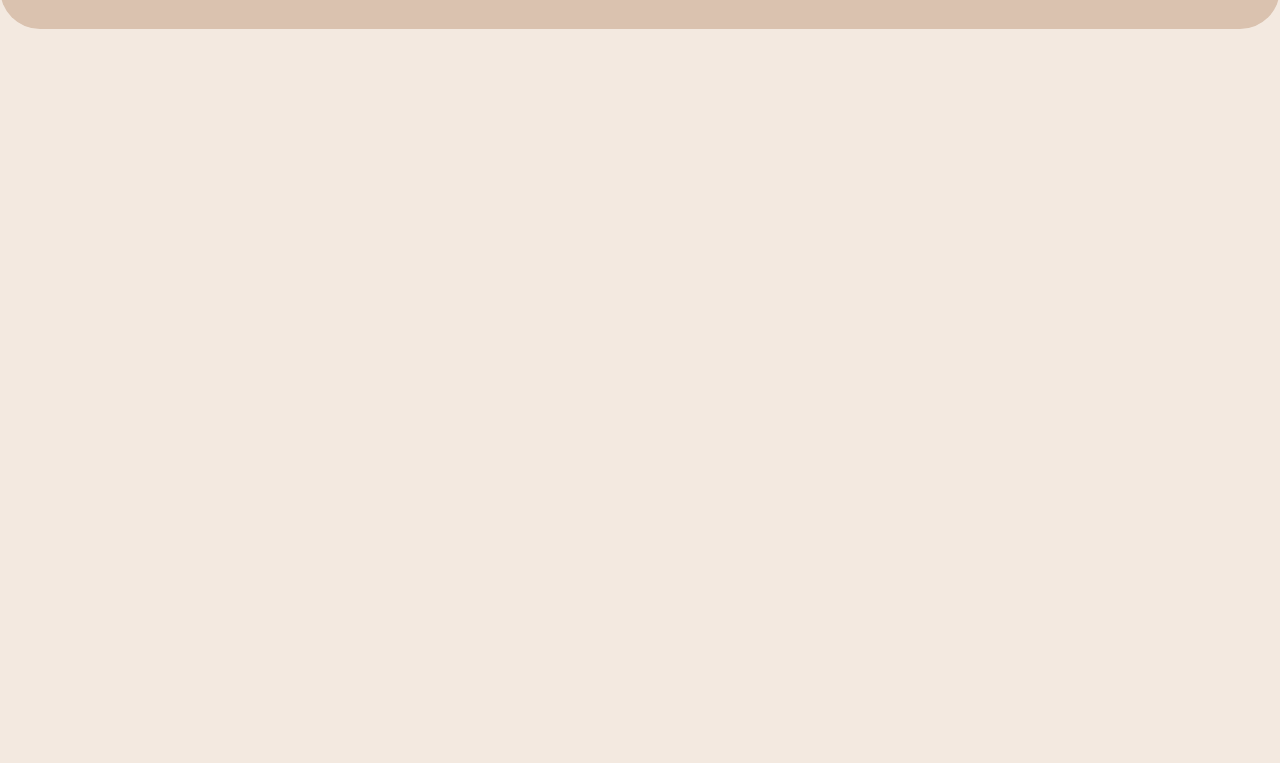
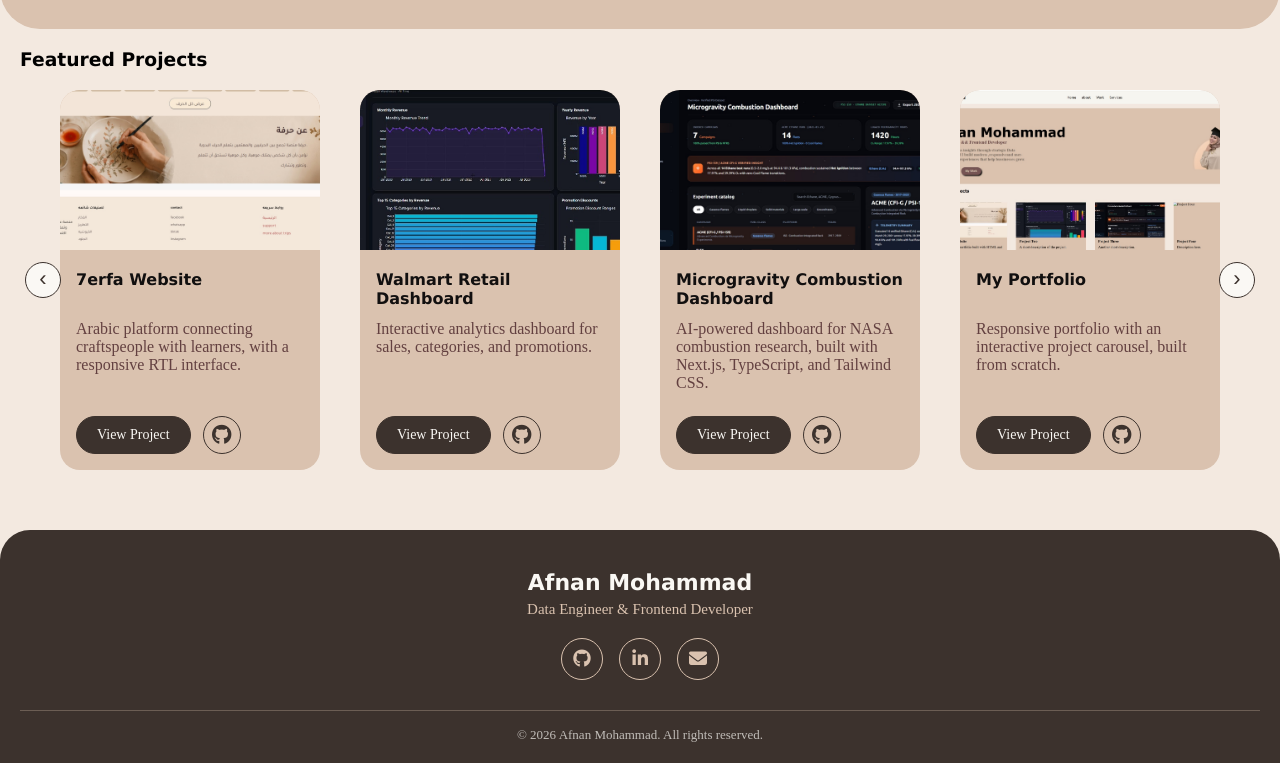
Before and after one commit to AfnanMohamed20/My-portfolio, a plain HTML site: page index.html in a window 1280 px wide. Shown: the part 375-1138 px from the top of the page. Before the commit the page ends 800 px from the top, so only its background shows below. Drawn offline with Linux system fonts and the light colour scheme.

Commit message:
some edits

```diff
--- a/Nasa.css
+++ b/Nasa.css
@@ -131,3 +131,182 @@ section{
     color: #3b342d;
 
 }
+.myprojects{
+    margin: 20px;
+
+
+}
+
+.cards{
+    display: flex;
+    gap: 40px;
+    padding-left: 20px;
+    padding-right: 20px;
+    margin: 20px;
+}
+.cardtitle{
+    font-family: Verdana, Geneva, Tahoma, sans-serif;
+}
+.card{
+    width: 350px;
+    height: 380px;
+    background-color: #dac2af;
+    border-radius: 20px;
+    /* عشان الصوره تاخد نفس انحناءات الكارت */
+    overflow: hidden;
+    display: flex;
+    flex-direction: column;
+    transition: .5s;
+
+}
+.card:hover{
+    box-shadow: 4px 4px 10px rgb(67, 57, 57);
+}
+.card img {
+  width: 100%;
+  height: 160px;
+  object-fit: cover;
+  display: block;
+  flex-shrink: 0;
+}
+.card h4,
+.card p {
+  display: block;
+  padding: 8px 16px 0;
+}
+.slider {
+  position: relative;
+}
+.arrow {
+    position: absolute;
+    top: 50%;
+    width: 36px;
+    height: 36px;
+    border: 1.5px solid rgb(60, 50, 45);
+    border-radius: 50%;
+    background-color: rgb(250, 248, 244);
+    color: rgb(60, 50, 45);
+    font-size: 22px;
+    /* align-items: center;
+    justify-content: center; */
+    padding: 0 0 3px;
+    transform: translateY(-50%);
+    /* line-height: 1; */
+    cursor: pointer;
+    transition: .5s;
+
+}
+.arrow:hover{
+     background-color: rgb(60, 50, 45);
+     color: rgb(250, 248, 244);
+}
+.left {
+  left: 5px;
+}
+
+.right {
+  right: 5px;
+}
+.card h4{
+    padding-top: 20px;
+    font-family: Verdana, Geneva, Tahoma, sans-serif;
+    color:rgb(17, 15, 15) ;
+    min-height: 2.6em;
+}
+
+.card p{
+    color:rgb(99, 64, 64) ;
+}
+.card .card-actions {
+    display: flex;
+    flex-direction: row;
+    align-items: center;
+    gap: 12px;
+    margin: auto 16px 16px;
+    padding: 0;
+}
+
+.card .card-actions a {
+    display: flex;
+    align-items: center;
+    justify-content: center;
+    width: auto;
+    height: 36px;
+    margin: 0;
+    padding: 0 20px;
+    background-color: rgb(60, 50, 45);
+    color: rgb(250, 248, 244);
+    text-decoration: none;
+    border: 1.5px solid rgb(60, 50, 45);
+    border-radius: 20px;
+    font-size: 14px;
+    transition: .5s;
+}
+
+.card .card-actions a:hover {
+    background-color: rgb(250, 248, 244);
+    color: rgb(60, 50, 45);
+}
+
+.card .card-actions a.github-icon {
+    width: 36px;
+    padding: 0;
+    border-radius: 50%;
+    font-size: 20px;
+    background-color: transparent;
+    color: rgb(60, 50, 45);
+}
+
+.card .card-actions a.github-icon:hover {
+    background-color: rgb(60, 50, 45);
+    color: rgb(250, 248, 244);
+}
+
+.footer {
+    background-color: rgb(60, 50, 45);
+    color: rgb(250, 248, 244);
+    margin-top: 60px;
+    padding: 40px 20px 20px;
+    border-radius: 30px 30px 0 0;
+    text-align: center;
+}
+.footer-name {
+    font-family: Verdana, Geneva, Tahoma, sans-serif;
+    font-size: 22px;
+    margin: 0 0 6px;
+}
+.footer-role {
+    color: #dac2af;
+    font-size: 15px;
+    margin: 0 0 20px;
+}
+.footer-links {
+    display: flex;
+    justify-content: center;
+    gap: 16px;
+    margin-bottom: 30px;
+}
+.footer-links a {
+    width: 40px;
+    height: 40px;
+    display: flex;
+    align-items: center;
+    justify-content: center;
+    border: 1.5px solid #dac2af;
+    border-radius: 50%;
+    color: #dac2af;
+    font-size: 18px;
+    text-decoration: none;
+    transition: .5s;
+}
+.footer-links a:hover {
+    background-color: #dac2af;
+    color: rgb(60, 50, 45);
+}
+.footer-copy {
+    border-top: 1px solid rgba(218, 194, 175, 0.3);
+    padding-top: 16px;
+    margin: 0;
+    font-size: 13px;
+    color: rgba(250, 248, 244, 0.7);
+}
--- a/Nasa.js
+++ b/Nasa.js
@@ -0,0 +1,66 @@
+const projects = [
+  {
+    title: "7erfa Website",
+    description: "Arabic platform connecting craftspeople with learners, with a responsive RTL interface.",
+    image: "7erfa'sphoto.jpeg",
+    link: "https://7erfa.vercel.app/",
+    github: "https://github.com/AfnanMohamed20/7erfa.git"
+  },
+  {
+    title: "Walmart Retail Dashboard",
+    description: "Interactive analytics dashboard for sales, categories, and promotions.",
+    image: "retail.jpeg",
+    link: "https://github.com/AfnanMohamed20/pipline",
+    github: "https://github.com/AfnanMohamed20/pipline"
+  },
+  {
+    title: "Microgravity Combustion Dashboard",
+    description: "AI-powered dashboard for NASA combustion research, built with Next.js, TypeScript, and Tailwind CSS.",
+    image: "NasaD.jpeg",
+    link: "https://github.com/menna-walid24/flame-in-freefall",
+    github: "https://github.com/menna-walid24/flame-in-freefall"
+  },
+  {
+    title: "My Portfolio",
+    description: "Responsive portfolio with an interactive project carousel, built from scratch.",
+    image: "myportfolio.jpeg",
+    link: "https://my-portfolio-one-sandy-79.vercel.app",
+    github: "https://github.com/AfnanMohamed20/My-portfolio.git"
+  }
+];
+// ده بيدور على ال DIV اللى عملتها فى html اللى الكلاس بتاعها اسمه cards
+// querySelector بيدور على اول عنصر فى الصفحه تكون الكلاس بتاعته اسمها cards
+const cardsContainer = document.querySelector(".cards");
+
+projects.forEach(project => {
+
+  const card = document.createElement("div");
+  card.className = "card";
+  card.innerHTML =
+   `
+    <img src="${project.image}" alt="${project.title}">
+    <h4>${project.title}</h4>
+    <p>${project.description}</p>
+        <div class="card-actions">
+      <a href="${project.link}" target="_blank" rel="noopener">View Project</a>
+      ${project.github ? `
+        <a href="${project.github}" target="_blank" rel="noopener" class="github-icon" aria-label="GitHub repository">
+          <i class="fa-brands fa-github"></i>
+        </a>` : ""}
+    </div>
+  `;
+  // حطلى الكارت ده فى الديف بتاعت الكروت كلها
+    cardsContainer.appendChild(card);
+
+});
+
+
+const prev = document.querySelector("#prev");
+const next = document.querySelector("#next");
+
+next.addEventListener("click",()=>{
+  cardsContainer.scrollBy({left:300,behavior:"smooth"})
+})
+prev.addEventListener("click", () => {
+  cardsContainer.scrollBy({ left: -300, behavior: "smooth" });
+});
--- a/index.html
+++ b/index.html
@@ -5,6 +5,7 @@
     <meta name="viewport" content="width=device-width, initial-scale=1.0">
     <title>Document</title>
     <link rel="stylesheet" href="Nasa.css">
+    <link rel="stylesheet" href="https://cdnjs.cloudflare.com/ajax/libs/font-awesome/6.5.1/css/all.min.css">
 </head>
 <body>
     <header class="navbar">
@@ -42,6 +43,41 @@
         </div>
 
         </div>
+
     </section>
+    <div class="myprojects">
+  <div class="title">
+    <h3 class="cardtitle">Featured Projects</h3>
+  </div>
+
+  <div class="slider">
+    <button class="arrow left" id="prev">‹</button>
+    <div class="cards"></div>
+    <button class="arrow right" id="next">›</button>
+  </div>
+</div>
+    <script src="Nasa.js"></script>
+
+    <footer class="footer">
+  <div class="footer-content">
+    <h3 class="footer-name">Afnan Mohammad</h3>
+    <p class="footer-role">Data Engineer & Frontend Developer</p>
+
+    <div class="footer-links">
+      <a href="https://github.com/AfnanMohamed20" target="_blank" rel="noopener" aria-label="GitHub">
+        <i class="fa-brands fa-github"></i>
+      </a>
+      <a href="www.linkedin.com/in/afnan-mohammad-a28458360" target="_blank" rel="noopener" aria-label="LinkedIn">
+        <i class="fa-brands fa-linkedin-in"></i>
+      </a>
+      <a href="mohammadafnan314@gmail.com" aria-label="Email">
+        <i class="fa-solid fa-envelope"></i>
+      </a>
+    </div>
+  </div>
+
+  <p class="footer-copy">© 2026 Afnan Mohammad. All rights reserved.</p>
+</footer>
+
 </body>
 </html>
```
Also changed, not shown: 7erfa'sphoto.jpeg (added), NasaD.jpeg (added), myportfolio.jpeg (added), retail.jpeg (added).
